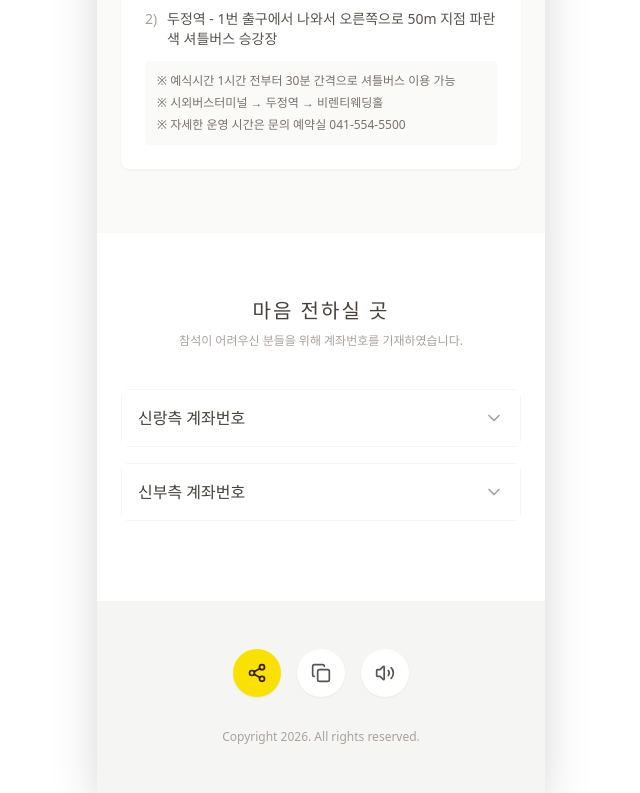
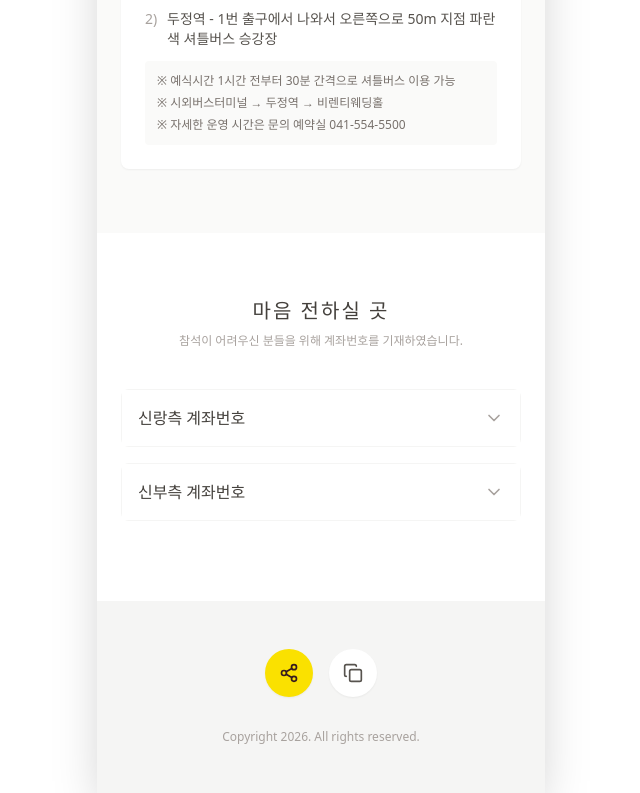
Before and after one commit to khbangmath-blip/wedding-invitation, a React (Create React App) app: page / in a window 1280 px wide. Shown: the part 4106-4899 px from the top of the page, without its empty margins (319-959 px from the left). Built offline with nearby package versions, Linux system fonts and the light colour scheme.

Commit message:
음악 제어 버튼 삭제 및 자동 재생 활성화

```diff
--- a/src/App.js
+++ b/src/App.js
@@ -218,6 +218,24 @@ export default function App() {
       });
     }
   }, [isMuted]);
+
+  // 페이지 로드 후 자동으로 음악 재생 (브라우저 정책 우회)
+  useEffect(() => {
+    const playAudio = async () => {
+      if (!audioRef.current) return;
+      audioRef.current.muted = true;
+      try {
+        await audioRef.current.play();
+        // 약간의 지연 후 음소거 해제
+        setTimeout(() => {
+          audioRef.current.muted = false;
+        }, 100);
+      } catch (err) {
+        console.log('초기 음악 재생 실패:', err);
+      }
+    };
+    playAudio();
+  }, []);
 
   // --- 헬퍼 함수 ---
   const handleCopy = (text) => {
@@ -550,17 +568,6 @@ export default function App() {
         <button onClick={() => handleCopy(window.location.href)} className="w-12 h-12 bg-white rounded-full flex items-center justify-center shadow-sm hover:scale-105 transition-transform">
           <Copy size={20} className="text-stone-600" />
         </button>
-        <button
-          onClick={() => setIsMuted(!isMuted)}
-          className="w-12 h-12 bg-white rounded-full flex items-center justify-center shadow-sm hover:scale-105 transition-transform"
-          title={isMuted ? "음악 재생" : "음악 멈춤"}
-        >
-          {isMuted ? (
-            <VolumeX size={20} className="text-stone-600" />
-          ) : (
-            <Volume2 size={20} className="text-stone-600" />
-          )}
-        </button>
       </div>
       <p className="text-xs text-stone-400">Copyright 2026. All rights reserved.</p>
     </footer>
```
